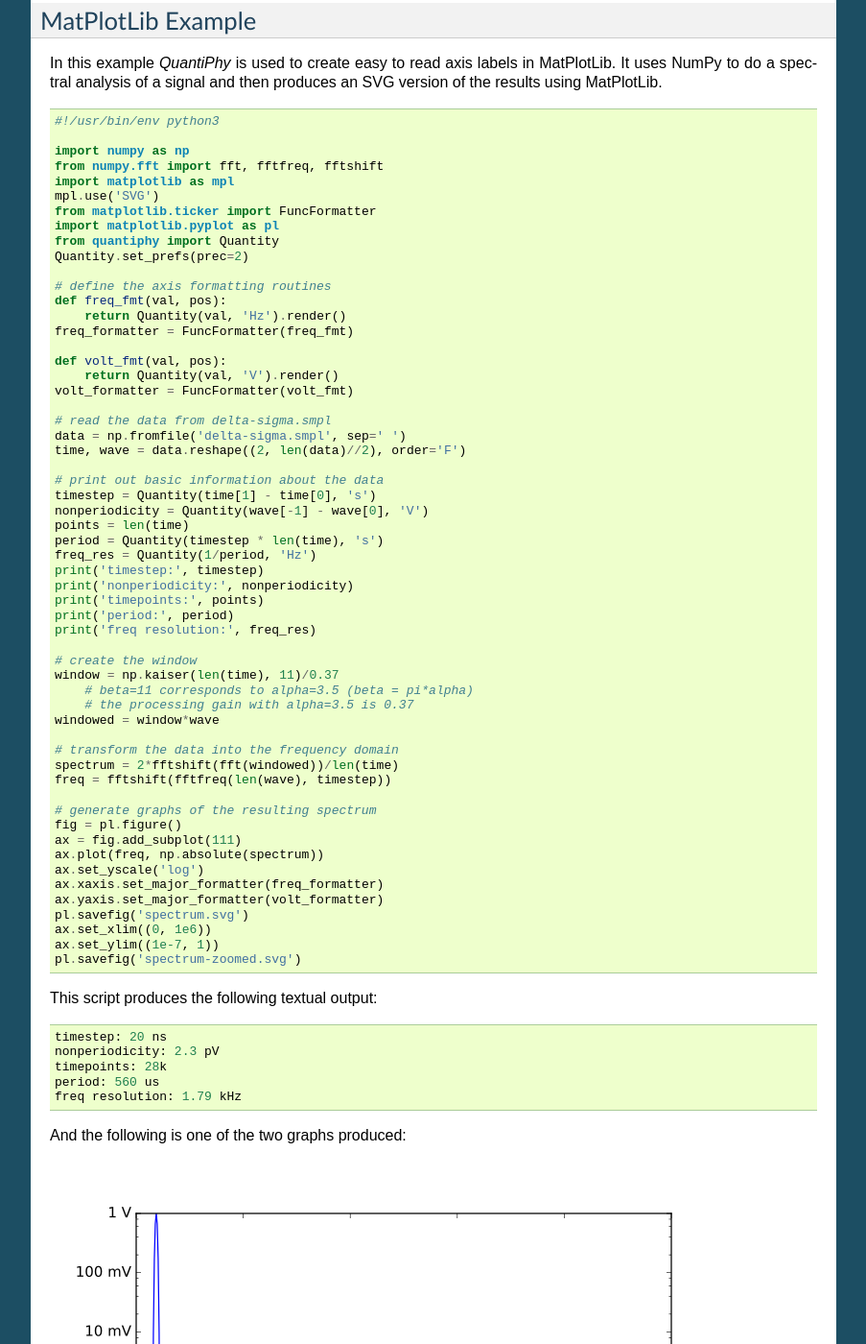
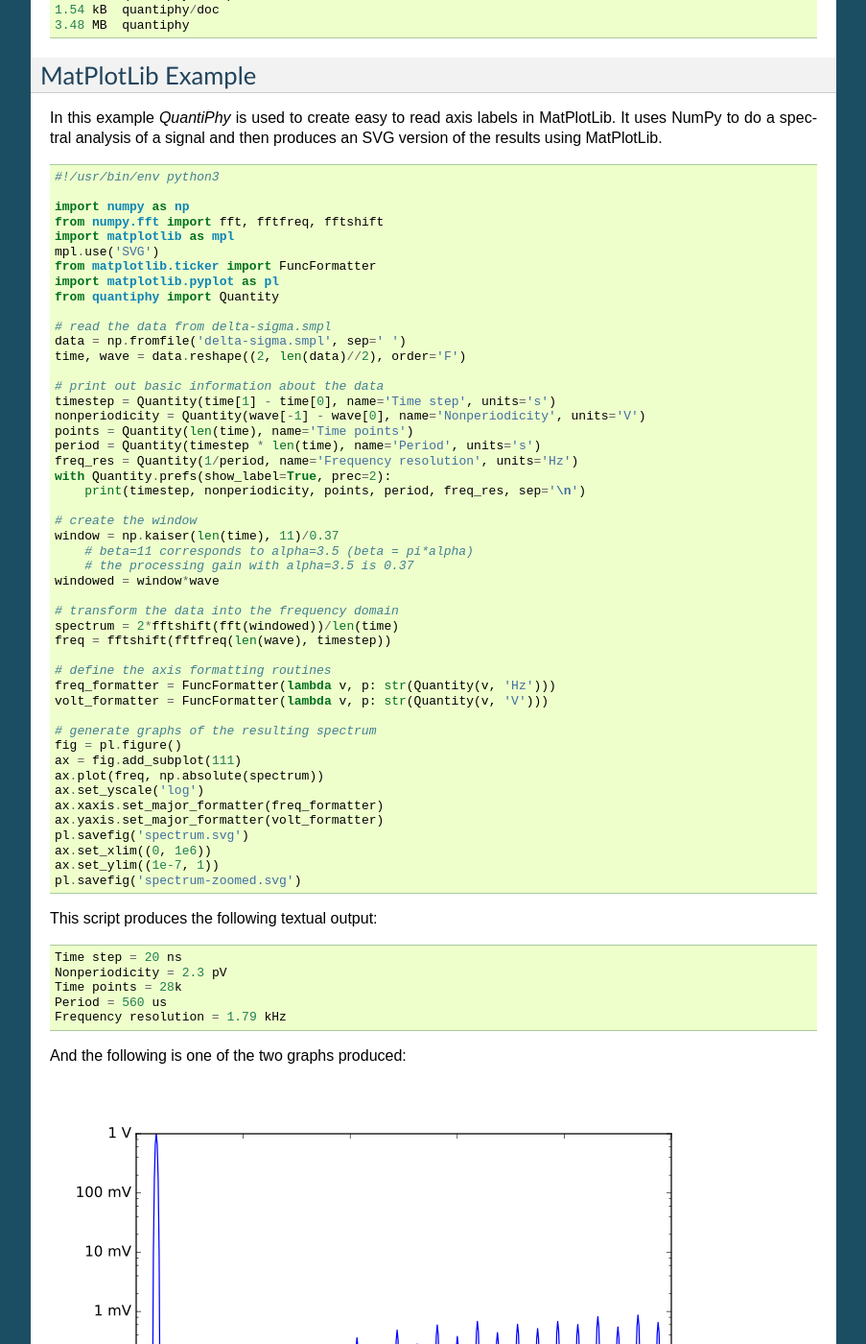
Before and after one commit to KenKundert/quantiphy, a Sphinx documentation site: the page built from doc/examples.rst, in a window 1280 px wide and 1400 px high, scrolled down 5669 px. Shown: the whole window at 96% size, without its empty margins (198-1101 px from the left). Built offline with Sphinx 7.4.7, drawn with Linux system fonts in a browser that asks for light colours; some of the changed text lies outside the part shown.

Commit message:
Minor tweaks to the documentation.

```diff
--- a/README.rst
+++ b/README.rst
@@ -101,9 +101,9 @@
    >>> print(Fhy)
    1.4204 GHz
 
-   >>> Rsense = Quantity('1e-4 Ohms')
+   >>> Rsense = Quantity('1e-4 Ω')
    >>> print(Rsense)
-   100 uOhms
+   100 uΩ
 
    >>> cost = Quantity('$11_200_000')
    >>> print(cost)
@@ -128,7 +128,7 @@
    22400000.0
 
    >>> Rsense.units
-   'Ohms'
+   'Ω'
 
    >>> str(Tboil)
    '100 °C'
--- a/doc/examples.rst
+++ b/doc/examples.rst
@@ -185,6 +185,10 @@
 included a width specification, but in the second the desired unit of measure
 was specified (*B*), which caused the underlying value to be converted from bits
 to bytes.
+
+Also it is important to recognize that *QuantiPhy* is using decimal rather than
+binary scale factors. So 5 GB is 5 gigabyte and not 5 gibibyte.  In otherwords
+5 GB represents 5×10⁹ B and not 5×2³⁰ B.
 
 
 .. _thermal voltage example:
@@ -399,32 +403,19 @@
     from matplotlib.ticker import FuncFormatter
     import matplotlib.pyplot as pl
     from quantiphy import Quantity
-    Quantity.set_prefs(prec=2)
-
-    # define the axis formatting routines
-    def freq_fmt(val, pos):
-        return Quantity(val, 'Hz').render()
-    freq_formatter = FuncFormatter(freq_fmt)
-
-    def volt_fmt(val, pos):
-        return Quantity(val, 'V').render()
-    volt_formatter = FuncFormatter(volt_fmt)
 
     # read the data from delta-sigma.smpl
     data = np.fromfile('delta-sigma.smpl', sep=' ')
     time, wave = data.reshape((2, len(data)//2), order='F')
 
     # print out basic information about the data
-    timestep = Quantity(time[1] - time[0], 's')
-    nonperiodicity = Quantity(wave[-1] - wave[0], 'V')
-    points = len(time)
-    period = Quantity(timestep * len(time), 's')
-    freq_res = Quantity(1/period, 'Hz')
-    print('timestep:', timestep)
-    print('nonperiodicity:', nonperiodicity)
-    print('timepoints:', points)
-    print('period:', period)
-    print('freq resolution:', freq_res)
+    timestep = Quantity(time[1] - time[0], name='Time step', units='s')
+    nonperiodicity = Quantity(wave[-1] - wave[0], name='Nonperiodicity', units='V')
+    points = Quantity(len(time), name='Time points')
+    period = Quantity(timestep * len(time), name='Period', units='s')
+    freq_res = Quantity(1/period, name='Frequency resolution', units='Hz')
+    with Quantity.prefs(show_label=True, prec=2):
+        print(timestep, nonperiodicity, points, period, freq_res, sep='\n')
 
     # create the window
     window = np.kaiser(len(time), 11)/0.37
@@ -435,6 +426,10 @@
     # transform the data into the frequency domain
     spectrum = 2*fftshift(fft(windowed))/len(time)
     freq = fftshift(fftfreq(len(wave), timestep))
+
+    # define the axis formatting routines
+    freq_formatter = FuncFormatter(lambda v, p: str(Quantity(v, 'Hz')))
+    volt_formatter = FuncFormatter(lambda v, p: str(Quantity(v, 'V')))
 
     # generate graphs of the resulting spectrum
     fig = pl.figure()
@@ -450,11 +445,11 @@
 
 This script produces the following textual output::
 
-    timestep: 20 ns
-    nonperiodicity: 2.3 pV
-    timepoints: 28k
-    period: 560 us
-    freq resolution: 1.79 kHz
+    Time step = 20 ns
+    Nonperiodicity = 2.3 pV
+    Time points = 28k
+    Period = 560 us
+    Frequency resolution = 1.79 kHz
 
 And the following is one of the two graphs produced:
 
```
Also changed, not shown: doc/user.rst (+15 -11 lines).
